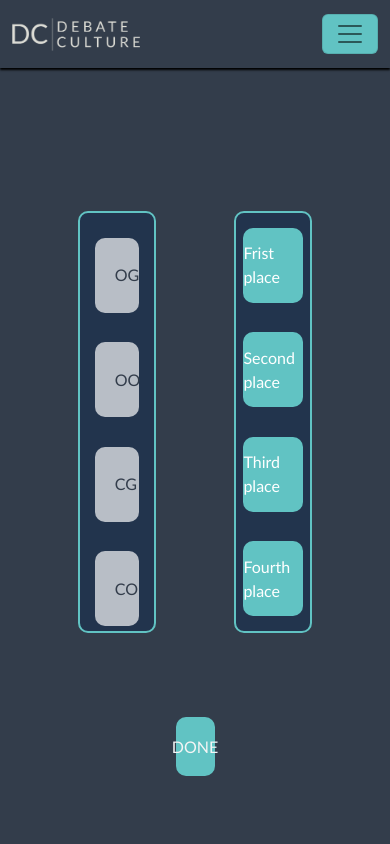
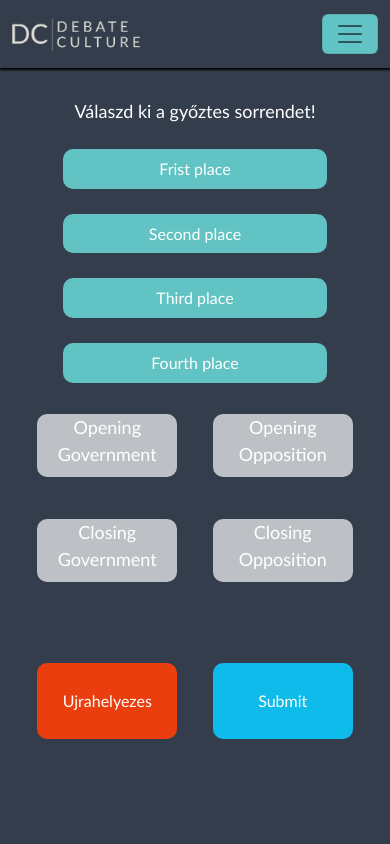
Before and after one commit to 917-SzaboBalazs/debate_app, a React (Create React App) app in the folder frontend/: page /judges-drag in a window 390 px wide. Shown: the top 844 px of the page. Built offline with nearby package versions, Linux system fonts and the light colour scheme; no server answers.

Commit message:
Frontend#25 design

```diff
--- a/frontend/src/components/Trunk/Trunk.css
+++ b/frontend/src/components/Trunk/Trunk.css
@@ -16,7 +16,8 @@
 @media screen and (max-width: 1000px) {
   .home--container {
     height: 600px;
-    background: url( '../../images/mikrofon2.jpg') center center/cover no-repeat, linear-gradient(rgba(0,0,0,0.6),rgba(0,0,0,0.6));
+    background: url( '../../images/mikrofon2.jpg') center center/cover no-repeat,
+      linear-gradient(rgba(0, 0, 0, 0.6) 0%, rgba(0, 0, 0, 0.6) 20%, rgba(0, 0, 0, 0.6) 40%, rgba(0, 0, 0, 0.6) 60%, rgb(27, 31, 37) 100%);
     background-attachment: scroll;
     background-blend-mode: overlay;
   }
--- a/frontend/src/pages/JudgesDrag/JudgesDrag.css
+++ b/frontend/src/pages/JudgesDrag/JudgesDrag.css
@@ -1,38 +1,57 @@
 .judges-drag--base{
     background-color: var(--primary);
     height: 100vh;
-    display: flex;
-    flex-direction: row;
+    /* justify-content: space-around; */
+}
+
+@media screen and (min-width: 1000px) {
+    #jd_textholder{
+        position: relative;
+        top: 12vh;
         justify-content: center;
+        align-items: center;
+        text-align: center;
     }
-.team-holder{
+
+    .jd_ordered-holder{
         position: relative;
-    top: 25vh;
+        margin-left: 15vw;
+        top: 18vh;
         width: 20vw;
         height: 50vh;
-    background-color: var(--mcc-kek);
         display: flex;
         flex-direction: column;
         justify-content: space-around;
         border-radius: 10px;
-    border: 2px solid var(--secondary);
     }
 
-.ordered-holder{
+    .jd_team-holder{
         position: relative;
-    margin-left: 20vw;
-    top: 25vh;
+        top: -33.1vh;
+        margin-left: 65vw;
         width: 20vw;
         height: 50vh;
-    background-color: var(--mcc-kek);
         display: flex;
         flex-direction: column;
         justify-content: space-around;
         border-radius: 10px;
-    border: 2px solid var(--secondary);
+
     }
 
-.ordering-places{
+    .jd_team{
+        display: flex;
+        font-size: large;
+        width: 80%;
+        height: 18%;
+        margin-left: 10%;
+        border-radius: 10px;
+        background-color: var(--opac-white);
+        justify-content: center;
+        align-items: center;
+        text-align: center;
+    }
+
+    .jd_ordering-places{
         display: flex;
         width: 80%;
         height: 18%;
@@ -43,28 +62,141 @@
         align-items: center;
     }
 
-#og, #oo, #cg, #co{
+    #jd_buttonholder{
+        position: relative;
+        top: -25vh;
         display: flex;
+        flex-direction: column;
+        justify-content: space-around;
+        margin-left: 45vw;
+        width: 10vw;
+        height: 15vh;
+    }
+
+    .jd_button{
+        display: flex;
+        justify-content: space-evenly;
         align-items: center;
+        text-align: center;
+        border-radius: 10px;
+        margin: 10px 10px 10px 10px;
+    }
+
+    #jd_redo, #jd_sub{
+        height: 50%;
+    }
+
+    #jd_redo{
+        background-color: rgb(235, 62, 14);
+    }
+    #jd_sub{
+        background-color: rgb(14, 187, 235);
+    }
+
+}
+
+
+
+@media screen and (max-width: 1000px) {
+
+    .judges-drag--base{
+        display: flex;
+        flex-direction: column;
+        align-items: center;
+    }
+
+    #jd_textholder{
+        position: relative;
+        top: 12vh;
+    }
+
+    #jd_choose_order{
+        text-align: center;
+        font-size: large;
+    }
+
+    .jd_ordered-holder{
+        position: relative;
+        top: 13vh;
+        width: 90vw;
+        height: 30vh;
+        display: flex;
+        flex-direction: column;
+        justify-content: space-between;
+        border-radius: 10px;
+        /* border: 2px solid var(--secondary); */
+        padding: 10px;
+    }
+
+    .jd_ordering-places{
+        display: flex;
+        width: 80%;
+        margin-left: 10%;
+        border-radius: 10px;
+        background-color: var(--secondary);
         justify-content: center;
+        align-items: center;
+        height: 17%;
+    }
+
+    .jd_team-holder{
+        position: relative;
+        top: 13vh;
+        margin-left: 0vw;
+        width: 90vw;
+        height: 25vh;
+        display: grid;
+        grid-template-columns: repeat(2, 2fr); /* 2 columns */
+        grid-template-rows: repeat(2, 2fr);    /* 3 rows */
+        /*gap: 10px; /* Gap between items */
+        border-radius: 10px;
+        justify-content: space-around;
+        align-items: center;
+        /* border: 2px solid var(--secondary); */
+    }
+
+    .jd_team{
+        display: flex;
+        font-size: large;
+        justify-content: space-evenly;
         background-color: var(--opac-white);
-    color: var(--primary);
-    height: 18%;
-    width: 60%;
-    margin-left: 20%;
+        border-radius: 10px;
+        width: 80%;
+        height: 60%;
+        text-align: center;
+        margin: auto;
+        padding: 0;
+    }
+
+    #jd_buttonholder{
+        position: relative;
+        top: 20vh;
+        display: flex;
+        flex-direction: row;
+        justify-content: space-around;
+        width: 90vw;
+        height: 18vh;
+
+    }
+
+    .jd_button{
+        display: flex;
+        justify-content: space-evenly;
+        align-items: center;
+        width: 40%;
+        text-align: center;
         border-radius: 10px;
     }
 
-#done-btn{
-    display: flex;
-    position: absolute;
-    height: 7vh;
-    width: 10vw;
-    left: 45vw;
-    top: 85vh;
-    background-color: var(--secondary);
-    color: whitesmoke;
-    border-radius: 10px;
-    justify-content: center;
-    align-items: center;
+    #jd_redo, #jd_sub{
+        height: 50%;
     }
+
+    #jd_redo{
+        background-color: rgb(235, 62, 14);
+    }
+    #jd_sub{
+        background-color: rgb(14, 187, 235);
+    }
+
+}
--- a/frontend/src/pages/JudgesDrag/JudgesDrag.jsx
+++ b/frontend/src/pages/JudgesDrag/JudgesDrag.jsx
@@ -52,46 +52,62 @@ function JudgesDrag() {
 
 
   return (
-    <div className='judges-drag--base justify-content-center'>
-                <div className="team-holder">
-                    <div    className="team"
+
+    <div className='judges-drag--base'>
+                <div id="jd_textholder"><h3 id="jd_choose_order">Válaszd ki a győztes sorrendet!</h3></div>
+                <div className="jd_ordered-holder" id="jd_ordered-holder">
+                    <div id="first-place" className="jd_ordering-places"
+                        onDragOver={handleDragOver} onDrop={(e) => handleOnDropPlaces(e, "first-place", "First")}>Frist place</div>
+                    <div id="second-place" className="jd_ordering-places"
+                        onDragOver={handleDragOver} onDrop={(e) => handleOnDropPlaces(e, "second-place", "Second")}>Second place</div>
+                    <div id="third-place" className="jd_ordering-places"
+                        onDragOver={handleDragOver} onDrop={(e) => handleOnDropPlaces(e, "third-place", "Third")}>Third place</div>
+                    <div id="fourth-place" className="jd_ordering-places"
+                        onDragOver={handleDragOver} onDrop={(e) => handleOnDropPlaces(e, "fourth-place", "Fourth")}>Fourth place</div>
+                </div>
+
+                <div className="jd_team-holder">
+                    <div    className="jd_team"
                             id="og"
                             draggable
                             onDragStart={(e) => handleOnDrag(e, "OG")}>
-                                OG
+                                Opening Government
                     </div>
-                    <div    className="team"
+                    <div    className="jd_team"
                             id="oo"
                             draggable
                             onDragStart={(e) => handleOnDrag(e, "OO")}>
-                                OO
+                                Opening Opposition
                     </div>
-                    <div    className="team"
+                    <div    className="jd_team"
                             id="cg"
                             draggable
                             onDragStart={(e) => handleOnDrag(e, "CG")}>
-                                CG
+                                Closing Government
                     </div>
-                    <div    className="team"
+                    <div    className="jd_team"
                             id="co"
                             draggable
                             onDragStart={(e) => handleOnDrag(e, "CO")}>
-                                CO
+                                Closing Opposition
+                    </div>
+                </div>
+                <div id="jd_buttonholder">
+                <div    className="jd_button"
+                            id="jd_redo"
+                            draggable
+                            >
+                                Ujrahelyezes
+                    </div>
+                    <div    className="jd_button"
+                            id="jd_sub"
+                            draggable
+                            >
+                                Submit
                     </div>
                 </div>
 
-                <div className="ordered-holder" id="ordered-holder">
-                    <div id="first-place" className="ordering-places"
-                        onDragOver={handleDragOver} onDrop={(e) => handleOnDropPlaces(e, "first-place", "First")}>Frist place</div>
-                    <div id="second-place" className="ordering-places"
-                        onDragOver={handleDragOver} onDrop={(e) => handleOnDropPlaces(e, "second-place", "Second")}>Second place</div>
-                    <div id="third-place" className="ordering-places"
-                        onDragOver={handleDragOver} onDrop={(e) => handleOnDropPlaces(e, "third-place", "Third")}>Third place</div>
-                    <div id="fourth-place" className="ordering-places"
-                        onDragOver={handleDragOver} onDrop={(e) => handleOnDropPlaces(e, "fourth-place", "Fourth")}>Fourth place</div>
-                </div>
-
-                <div id="done-btn" onClick={handleDoneClick}>DONE</div>
+                {/* <div id="done-btn" onClick={handleDoneClick}>DONE</div> */}
 
     </div>
   )
```
Lines whose indentation alone changed are shown as unchanged.
